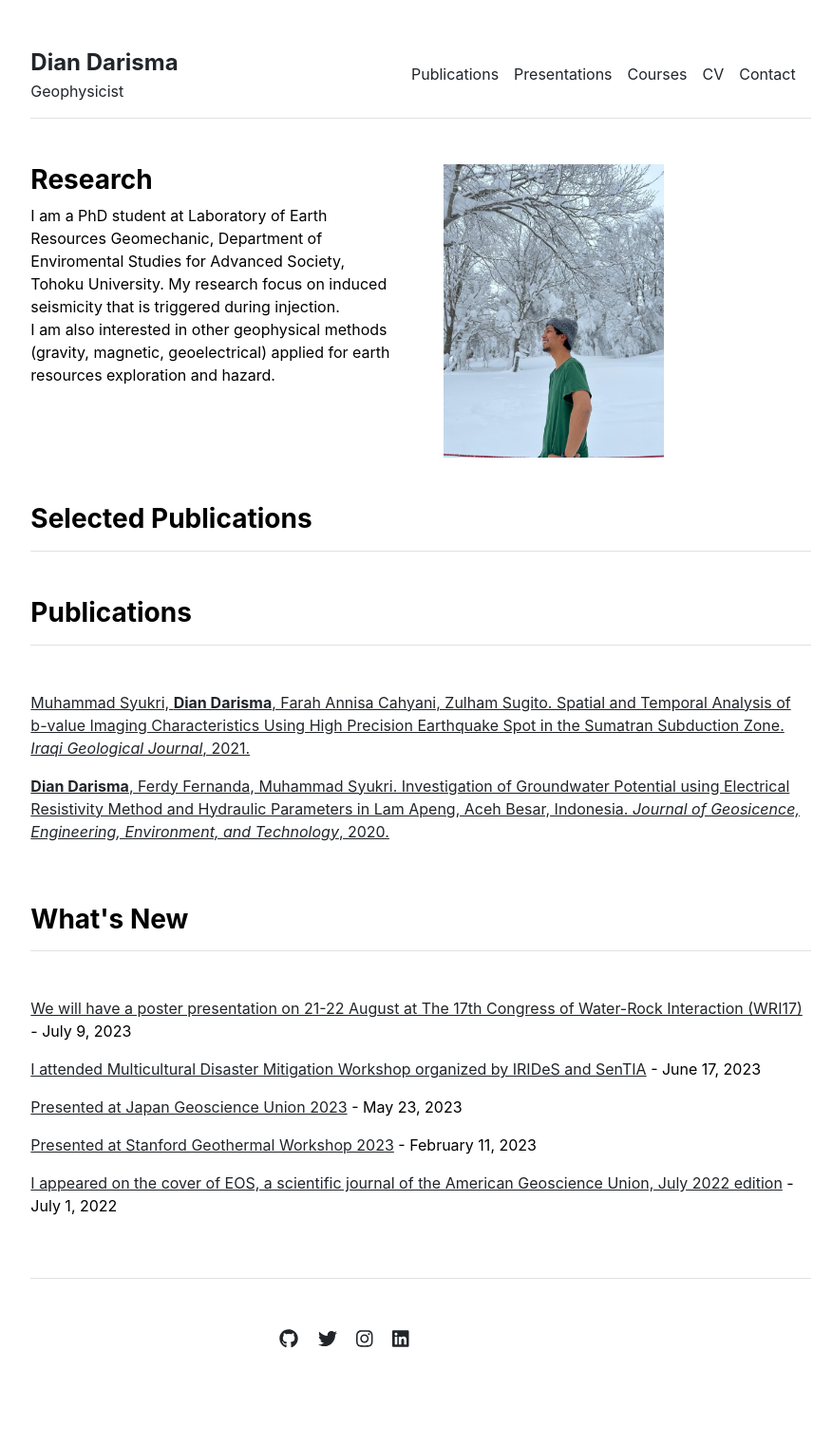
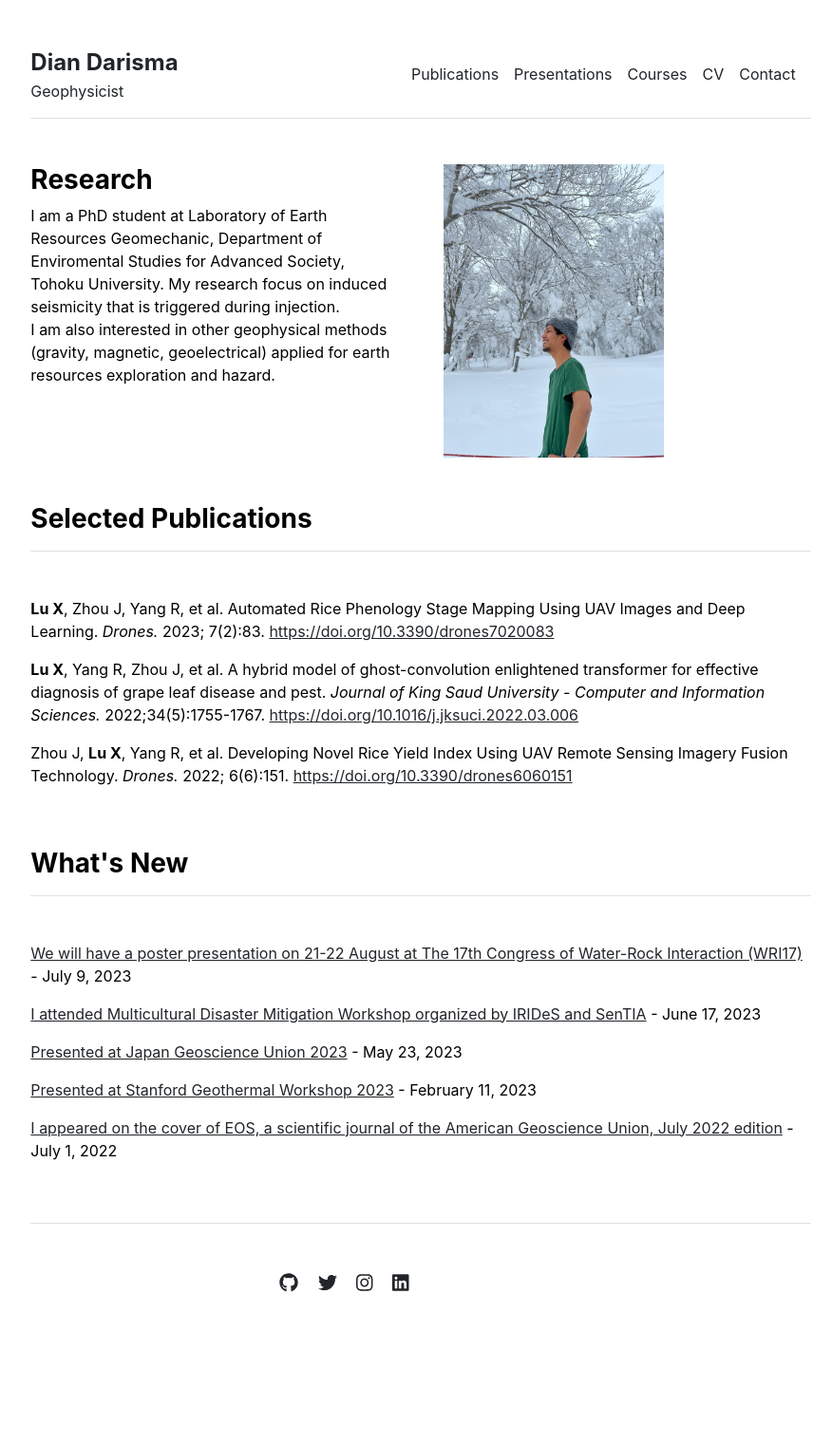
Before and after one commit to diandarisma/diandarisma.github.io, a Jekyll site: the page built from index.md, in a window 1280 px wide. Shown: the whole page at 95% size, without its empty margins (197-1073 px from the left). Built offline with Jekyll 4.4.1, drawn with Linux system fonts in a browser that asks for light colours; after the commit the page ends 1463 px from its top, so only the background shows below that.

Commit message:
Update publications.html

```diff
--- a/_includes/publications.html
+++ b/_includes/publications.html
@@ -1,14 +1,84 @@
 <div class="row g-5 mb-5">
   <div>
+    {% if page.title == "Home" %}
+    <p>
+      <strong> Lu X</strong>, Zhou J, Yang R, et al.
+      Automated Rice Phenology Stage Mapping Using UAV Images and Deep Learning.
+      <i>Drones. </i>
+      2023; 7(2):83.
+      <a href="https://doi.org/10.3390/drones7020083">
+        https://doi.org/10.3390/drones7020083
+      </a>
+    </p>
+
+    <p>
+      <strong>Lu X</strong>, Yang R, Zhou J, et al.
+      A hybrid model of ghost-convolution enlightened transformer for
+      effective diagnosis of grape leaf disease and pest.
+      <i>Journal of King Saud University - Computer and Information Sciences. </i>
+      2022;34(5):1755-1767.
+      <a href="https://doi.org/10.1016/j.jksuci.2022.03.006">
+        https://doi.org/10.1016/j.jksuci.2022.03.006
+      </a>
+    </p>
+
+    <p>
+      Zhou J, <strong> Lu X</strong>, Yang R, et al.
+      Developing Novel Rice Yield Index Using UAV Remote Sensing Imagery Fusion Technology.
+      <i>Drones. </i>
+      2022; 6(6):151.
+      <a href="https://doi.org/10.3390/drones6060151">
+        https://doi.org/10.3390/drones6060151
+      </a>
+    </p>
+
+
+    {% else %}
     <h3 class="fw-bold border-bottom pb-3 mb-5">Publications</h3>
-    {% if page.title == "Home" %}
-      {% for item in site.data.publications.featured %}
-        <p><a href="{{ item.url }}">{{ item.name }}</a></p>
-      {% endfor %}
-    {% else %}
-      {% for item in site.data.publications.index %}
-        <p><a href="{{ item.url }}">{{ item.name }}</a></p>
-      {% endfor %}
+    <h4 class="fw-bold border-bottom pb-3 mb-5">2023</h4>
+    <p>
+      <strong> Lu X</strong>, Zhou J, Yang R, et al.
+      Automated Rice Phenology Stage Mapping Using UAV Images and Deep Learning.
+      <i>Drones. </i>
+      2023; 7(2):83.
+      <a href="https://doi.org/10.3390/drones7020083">
+        https://doi.org/10.3390/drones7020083
+      </a>
+    </p>
+
+    <h4 class="fw-bold border-bottom pb-3 mb-5">2022</h4>
+    <p>
+      <strong>Lu X</strong>, Yang R, Zhou J, et al.
+      A hybrid model of ghost-convolution enlightened transformer for
+      effective diagnosis of grape leaf disease and pest.
+      <i>Journal of King Saud University - Computer and Information Sciences. </i>
+      2022;34(5):1755-1767.
+      <a href="https://doi.org/10.1016/j.jksuci.2022.03.006">
+        https://doi.org/10.1016/j.jksuci.2022.03.006
+      </a>
+    </p>
+
+    <p>
+      Zhou J, <strong> Lu X</strong>, Yang R, et al.
+      Developing Novel Rice Yield Index Using UAV Remote Sensing Imagery Fusion Technology.
+      <i>Drones. </i>
+      2022; 6(6):151.
+      <a href="https://doi.org/10.3390/drones6060151">
+        https://doi.org/10.3390/drones6060151 </a>
+    </p>
+
+    <h4 class="fw-bold border-bottom pb-3 mb-5">2021</h4>
+
+    <p>
+      Yang R, <strong>Lu X</strong>, Huang J, et al.
+      A Multi-Source Data Fusion Decision-Making Method for Disease and
+      Pest Detection of Grape Foliage Based on ShuffleNet V2.
+      <i>Remote Sensing.</i>
+      2021; 13(24):5102.
+      <a href="https://doi.org/10.3390/rs13245102">
+        https://doi.org/10.3390/rs13245102
+      </a>
+    </p>
     {% endif %}
   </div>
 </div>
```
